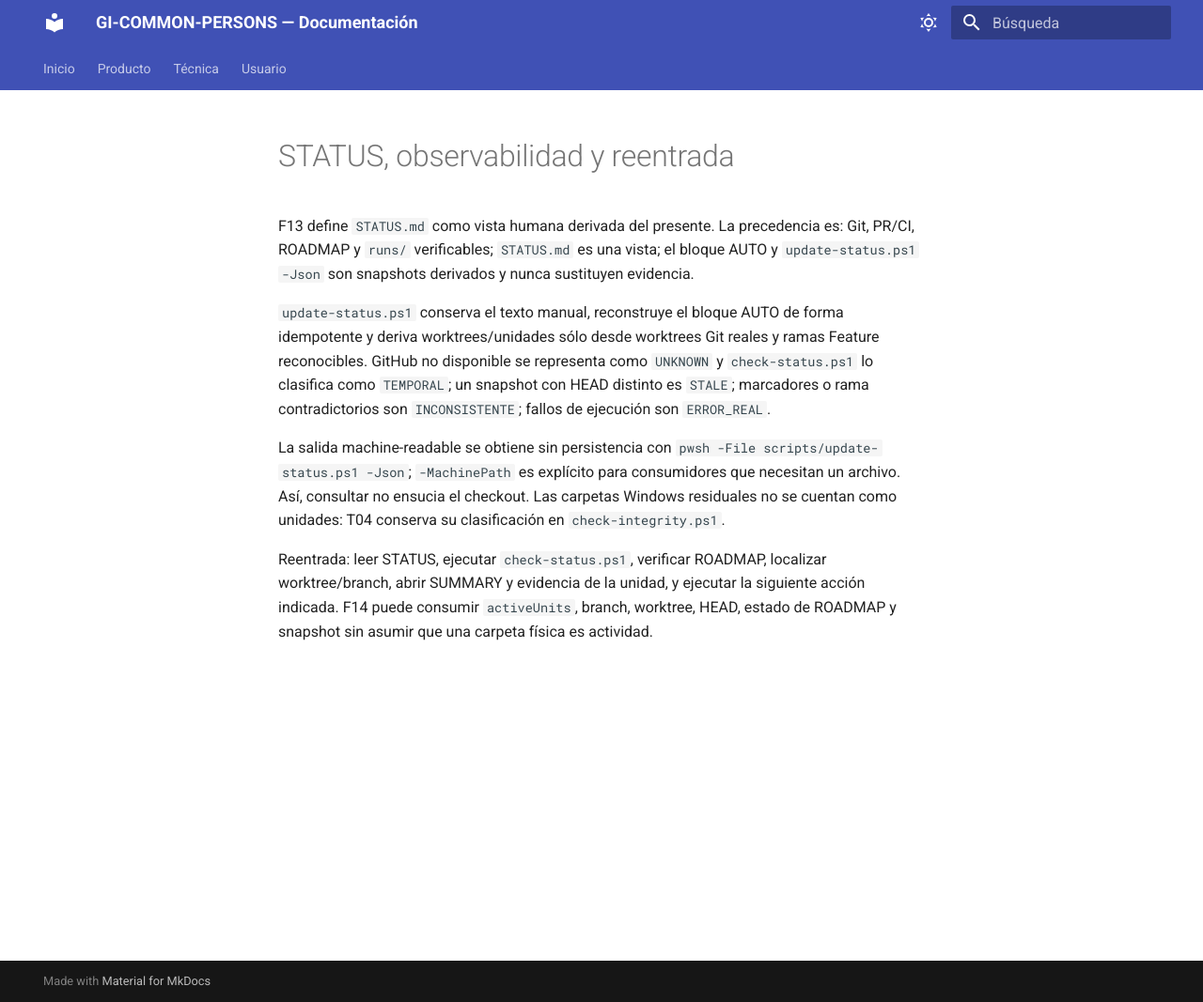
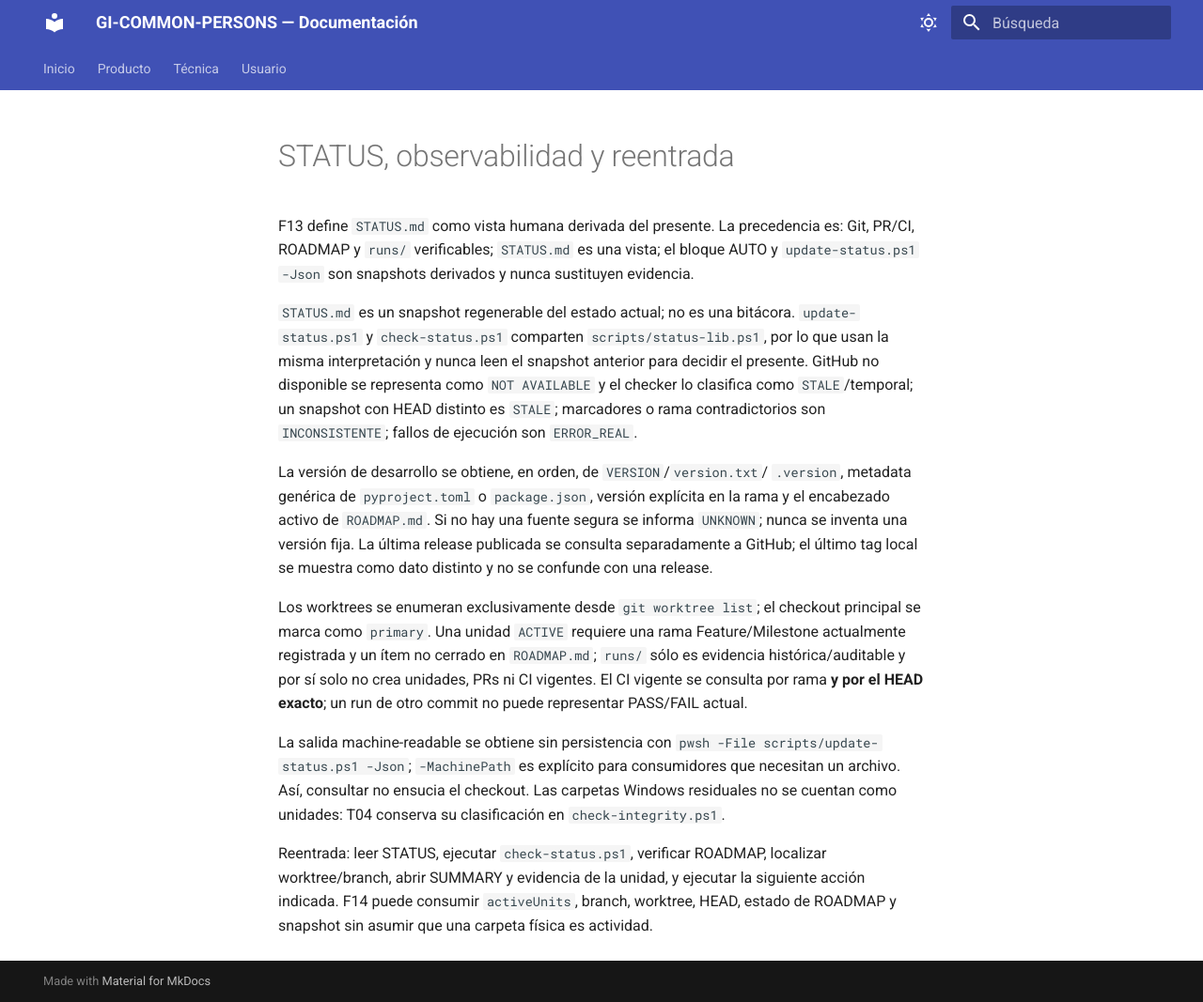
Before and after one commit to jlbellonGmail/gi-common-persons, an MkDocs documentation site: the page built from docs/tecnica/status-observabilidad.md, in a window 1280 px wide and 1067 px high. Shown: the whole window at 94% size. Built offline with MkDocs 1.6.1 and Material for MkDocs 9.7.7, drawn with Linux system fonts in a browser that asks for light colours.

```diff
--- a/docs/tecnica/status-observabilidad.md
+++ b/docs/tecnica/status-observabilidad.md
@@ -2,7 +2,27 @@
 
 F13 define `STATUS.md` como vista humana derivada del presente. La precedencia es: Git, PR/CI, ROADMAP y `runs/` verificables; `STATUS.md` es una vista; el bloque AUTO y `update-status.ps1 -Json` son snapshots derivados y nunca sustituyen evidencia.
 
-`update-status.ps1` conserva el texto manual, reconstruye el bloque AUTO de forma idempotente y deriva worktrees/unidades sólo desde worktrees Git reales y ramas Feature reconocibles. GitHub no disponible se representa como `UNKNOWN` y `check-status.ps1` lo clasifica como `TEMPORAL`; un snapshot con HEAD distinto es `STALE`; marcadores o rama contradictorios son `INCONSISTENTE`; fallos de ejecución son `ERROR_REAL`.
+`STATUS.md` es un snapshot regenerable del estado actual; no es una bitácora.
+`update-status.ps1` y `check-status.ps1` comparten `scripts/status-lib.ps1`, por
+lo que usan la misma interpretación y nunca leen el snapshot anterior para
+decidir el presente. GitHub no disponible se representa como `NOT AVAILABLE` y
+el checker lo clasifica como `STALE`/temporal; un snapshot con HEAD distinto es
+`STALE`; marcadores o rama contradictorios son `INCONSISTENTE`; fallos de
+ejecución son `ERROR_REAL`.
+
+La versión de desarrollo se obtiene, en orden, de `VERSION`/`version.txt`/
+`.version`, metadata genérica de `pyproject.toml` o `package.json`, versión
+explícita en la rama y el encabezado activo de `ROADMAP.md`. Si no hay una
+fuente segura se informa `UNKNOWN`; nunca se inventa una versión fija. La
+última release publicada se consulta separadamente a GitHub; el último tag
+local se muestra como dato distinto y no se confunde con una release.
+
+Los worktrees se enumeran exclusivamente desde `git worktree list`; el
+checkout principal se marca como `primary`. Una unidad `ACTIVE` requiere una
+rama Feature/Milestone actualmente registrada y un ítem no cerrado en
+`ROADMAP.md`; `runs/` sólo es evidencia histórica/auditable y por sí solo no
+crea unidades, PRs ni CI vigentes. El CI vigente se consulta por rama **y por
+el HEAD exacto**; un run de otro commit no puede representar PASS/FAIL actual.
 
 La salida machine-readable se obtiene sin persistencia con `pwsh -File scripts/update-status.ps1 -Json`; `-MachinePath` es explícito para consumidores que necesitan un archivo. Así, consultar no ensucia el checkout. Las carpetas Windows residuales no se cuentan como unidades: T04 conserva su clasificación en `check-integrity.ps1`.
 
```
Also changed, not shown: AGENTS.md (+1 -1 lines), README.md (+2 -2 lines), STATUS.md (+12 -11 lines), docs/tecnica/arquitectura.md (+2 -2 lines), docs/usuario/status-observabilidad.md (+8 -1 lines), 9 other files.
